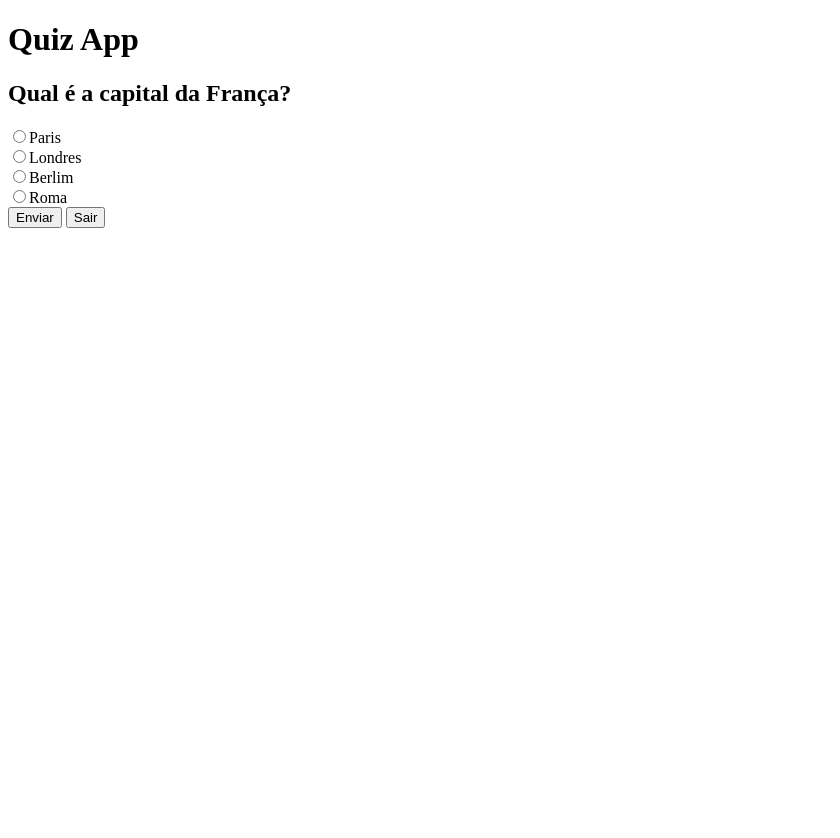
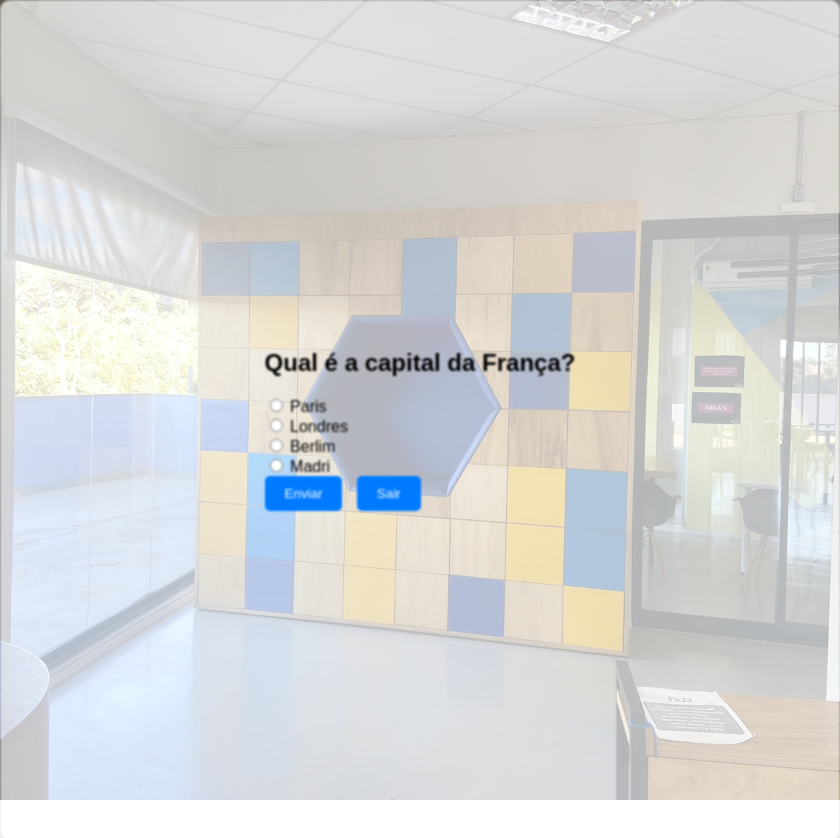
Before and after one commit to bessadavi33/QuizDoTerca, an Electron app: page QuizApp/index.html in a window 800 px wide. Both pictures are taken after a click on the button "Responder Perguntas". Shown: the whole page, 840 px wide, since content can reach past the window. Before the commit the page ends 800 px from the top, so only its background shows below. Drawn offline with Linux system fonts and the light colour scheme.

Commit message:
Centralizacao e Imagem de fundo

```diff
--- a/QuizApp/index.html
+++ b/QuizApp/index.html
@@ -7,56 +7,20 @@
     <link rel="stylesheet" href="style.css">
 </head>
 <body>
-    <div id="app">
+    <div class="overlay">
+        <div id="menu-container">
+            <div id="main-menu">
                 <h1>Quiz App</h1>
-        <div id="main-menu">
                 <label for="difficulty">Selecione o nível de dificuldade:</label>
                 <select id="difficulty">
                     <option value="1">Nível 1</option>
                     <option value="2">Nível 2</option>
                     <option value="3">Nível 3</option>
-            </select>
+                </select><br>
                 <button onclick="startQuiz()">Responder Perguntas</button>
                 <button onclick="showQuestionForm()">Cadastrar Perguntas</button>
             </div>
-
-        <div id="quiz" style="display: none;">
-            <h2 id="quiz-question"></h2>
-            <div id="quiz-options"></div>
-            <button onclick="submitAnswer()">Enviar</button>
-            <button onclick="confirmExit()">Sair</button>
-        </div>
-
-        <div id="question-form" style="display: none;">
-            <h2>Cadastrar Pergunta</h2>
-            <label for="new-question-level">Nível de Dificuldade:</label>
-            <select id="new-question-level">
-                <option value="1">Nível 1</option>
-                <option value="2">Nível 2</option>
-                <option value="3">Nível 3</option>
-            </select><br>
-
-            <label for="new-question">Pergunta:</label>
-            <input type="text" id="new-question"><br>
-
-            <label>Opções:</label><br>
-            <input type="radio" name="correct-option" value="0">
-            <input type="text" id="option-0"><br>
-            <input type="radio" name="correct-option" value="1">
-            <input type="text" id="option-1"><br>
-            <input type="radio" name="correct-option" value="2">
-            <input type="text" id="option-2"><br>
-            <input type="radio" name="correct-option" value="3">
-            <input type="text" id="option-3"><br>
-
-            <button onclick="saveQuestion()">Salvar</button>
-            <button onclick="cancelQuestionForm()">Cancelar</button>
-        </div>
-
-        <div id="confirmation-modal" style="display: none;">
-            <p>Tem certeza de que deseja sair do quiz?</p>
-            <button onclick="exitQuiz()">Sim</button>
-            <button onclick="closeConfirmationModal()">Não</button>
+            <div id="quiz" style="display: none;"></div>
         </div>
     </div>
     <script src="script.js"></script>
--- a/QuizApp/script.js
+++ b/QuizApp/script.js
@@ -1,179 +1,141 @@
+// script.js
+
+let currentQuestionIndex = 0;
+let score = 0;
 const questions = {
     1: [
         {
             question: "Qual é a capital da França?",
-            options: ["Paris", "Londres", "Berlim", "Roma"],
-            correctOption: "Paris"
+            options: ["Paris", "Londres", "Berlim", "Madri"],
+            correctAnswer: 0
         },
-        {
-            question: "Qual é a maior montanha do mundo?",
-            options: ["Monte Everest", "K2", "Kangchenjunga", "Lhotse"],
-            correctOption: "Monte Everest"
-        },
-        {
-            question: "Qual é o rio mais longo do mundo?",
-            options: ["Rio Amazonas", "Rio Nilo", "Rio Yangtzé", "Rio Mississippi"],
-            correctOption: "Rio Nilo"
-        },
-        {
-            question: "Qual é o maior oceano do mundo?",
-            options: ["Oceano Atlântico", "Oceano Pacífico", "Oceano Índico", "Oceano Ártico"],
-            correctOption: "Oceano Pacífico"
-        },
-        {
-            question: "Qual é a moeda do Japão?",
-            options: ["Yuan", "Yen", "Won", "Baht"],
-            correctOption: "Yen"
-        }
+        // Adicione mais perguntas de nível 1 aqui
     ],
     2: [
         {
-            question: "Quem pintou a Mona Lisa?",
-            options: ["Leonardo da Vinci", "Pablo Picasso", "Vincent van Gogh", "Claude Monet"],
-            correctOption: "Leonardo da Vinci"
+            question: "Qual é o maior oceano do mundo?",
+            options: ["Atlântico", "Índico", "Ártico", "Pacífico"],
+            correctAnswer: 3
         },
-        {
-            question: "Qual é a fórmula química da água?",
-            options: ["H2O", "CO2", "O2", "N2"],
-            correctOption: "H2O"
-        },
-        {
-            question: "Quem escreveu 'Dom Quixote'?",
-            options: ["Miguel de Cervantes", "William Shakespeare", "J.K. Rowling", "Gabriel Garcia Marquez"],
-            correctOption: "Miguel de Cervantes"
-        },
-        {
-            question: "Qual planeta é conhecido como o Planeta Vermelho?",
-            options: ["Marte", "Júpiter", "Saturno", "Vênus"],
-            correctOption: "Marte"
-        },
-        {
-            question: "Qual é o símbolo químico do ouro?",
-            options: ["Au", "Ag", "Fe", "Hg"],
-            correctOption: "Au"
-        }
+        // Adicione mais perguntas de nível 2 aqui
     ],
     3: [
         {
-            question: "Qual é a velocidade da luz no vácuo?",
-            options: ["299.792.458 m/s", "150.000.000 m/s", "300.000.000 m/s", "299.792.458 km/s"],
-            correctOption: "299.792.458 m/s"
+            question: "Quem pintou a Mona Lisa?",
+            options: ["Michelangelo", "Leonardo da Vinci", "Raphael", "Donatello"],
+            correctAnswer: 1
         },
-        {
-            question: "Qual é o elemento mais abundante no universo?",
-            options: ["Hidrogênio", "Oxigênio", "Carbono", "Hélio"],
-            correctOption: "Hidrogênio"
-        },
-        {
-            question: "Quem desenvolveu a teoria da relatividade?",
-            options: ["Isaac Newton", "Albert Einstein", "Niels Bohr", "Galileo Galilei"],
-            correctOption: "Albert Einstein"
-        },
-        {
-            question: "Qual é a fórmula da circunferência de um círculo?",
-            options: ["2πr", "πr^2", "2r", "πd"],
-            correctOption: "2πr"
-        },
-        {
-            question: "Quem escreveu a peça 'Hamlet'?",
-            options: ["William Shakespeare", "Christopher Marlowe", "George Bernard Shaw", "John Milton"],
-            correctOption: "William Shakespeare"
-        }
+        // Adicione mais perguntas de nível 3 aqui
     ]
 };
 
-let currentQuestionIndex = 0;
-let selectedQuestions = [];
+let selectedLevel = 1;
+let selectedAnswer = null;
 
 function startQuiz() {
-    const difficulty = document.getElementById('difficulty').value;
-    selectedQuestions = questions[difficulty];
-
-    if (selectedQuestions.length === 0) {
-        alert('Nenhuma pergunta disponível para este nível.');
-        return;
-    }
-
+    const level = document.getElementById('difficulty').value;
+    selectedLevel = parseInt(level);
     currentQuestionIndex = 0;
-    document.getElementById('main-menu').style.display = 'none';
-    document.getElementById('quiz').style.display = 'block';
-    showQuestion(currentQuestionIndex);
+    score = 0;
+    showQuestion();
 }
 
-function showQuestion(index) {
-    const question = selectedQuestions[index];
-    document.getElementById('quiz-question').innerText = question.question;
-    const optionsDiv = document.getElementById('quiz-options');
-    optionsDiv.innerHTML = '';
-    question.options.forEach(option => {
-        const radioBtn = document.createElement('input');
-        radioBtn.type = 'radio';
-        radioBtn.name = 'quiz-option';
-        radioBtn.value = option;
-        radioBtn.id = option.replace(/\s/g, ''); // Remove espaços do ID para garantir validade
-
-        const label = document.createElement('label');
-        label.htmlFor = radioBtn.id;
-        label.innerText = option;
-
-        optionsDiv.appendChild(radioBtn);
-        optionsDiv.appendChild(label);
-        optionsDiv.appendChild(document.createElement('br'));
-    });
+function showQuestion() {
+    const quizDiv = document.getElementById('quiz');
+    const questionObj = questions[selectedLevel][currentQuestionIndex];
+    quizDiv.innerHTML = `
+        <h2>${questionObj.question}</h2>
+        ${questionObj.options.map((option, index) => `
+            <label>
+                <input type="radio" name="answer" value="${index}">
+                ${option}
+            </label><br>
+        `).join('')}
+        <button onclick="submitAnswer()">Enviar</button>
+        <button onclick="confirmExit()">Sair</button>
+    `;
+    document.getElementById('main-menu').style.display = 'none';
+    quizDiv.style.display = 'block';
 }
 
 function submitAnswer() {
-    const selectedOption = document.querySelector('input[name="quiz-option"]:checked');
-    if (!selectedOption) {
-        alert('Por favor, selecione uma opção.');
-        return;
+    const selectedOption = document.querySelector('input[name="answer"]:checked');
+    if (selectedOption) {
+        selectedAnswer = parseInt(selectedOption.value);
+        checkAnswer();
+    } else {
+        alert('Por favor, selecione uma resposta!');
     }
+}
 
-    const answer = selectedOption.value;
-    const correctOption = selectedQuestions[currentQuestionIndex].correctOption;
+function checkAnswer() {
+    const questionObj = questions[selectedLevel][currentQuestionIndex];
+    const quizDiv = document.getElementById('quiz');
+    quizDiv.innerHTML = `
+        <h2>${questionObj.question}</h2>
+        ${questionObj.options.map((option, index) => `
+            <label style="text-decoration: ${index === questionObj.correctAnswer ? 'underline' : ''}; color: ${index === questionObj.correctAnswer ? 'green' : (index === selectedAnswer ? 'red' : '')};">
+                ${option}
+            </label><br>
+        `).join('')}
+        <button onclick="nextQuestion()">Próxima Pergunta</button>
+    `;
 
-    if (answer === correctOption) {
-        alert('Você acertou!');
+    if (selectedAnswer === questionObj.correctAnswer) {
+        score++;
+    }
+}
+
+function nextQuestion() {
+    currentQuestionIndex++;
+    if (currentQuestionIndex < questions[selectedLevel].length) {
+        showQuestion();
     } else {
-        alert(`Resposta incorreta. A resposta correta é: ${correctOption}`);
+        showScore();
     }
+}
 
-    currentQuestionIndex++;
-    if (currentQuestionIndex < selectedQuestions.length) {
-        showQuestion(currentQuestionIndex);
-    } else {
-        alert('Você completou o quiz!');
-        document.getElementById('quiz').style.display = 'none';
-        document.getElementById('main-menu').style.display = 'block';
-        currentQuestionIndex = 0;
+function showScore() {
+    const quizDiv = document.getElementById('quiz');
+    quizDiv.innerHTML = `
+        <h2>Você acertou ${score} de ${questions[selectedLevel].length} perguntas!</h2>
+        <button onclick="returnToMenu()">Retornar ao Menu</button>
+    `;
+}
+
+function returnToMenu() {
+    document.getElementById('quiz').style.display = 'none';
+    document.getElementById('main-menu').style.display = 'block';
+}
+
+function confirmExit() {
+    const confirmation = confirm("Você tem certeza que deseja sair?");
+    if (confirmation) {
+        returnToMenu();
     }
 }
 
 function showQuestionForm() {
+    const quizDiv = document.getElementById('quiz');
+    quizDiv.innerHTML = `
+        <h2>Cadastrar Pergunta (Apenas Visualização)</h2>
+        <label for="question">Pergunta:</label>
+        <input type="text" id="question" name="question"><br>
+        <label for="option1">Opção 1:</label>
+        <input type="text" id="option1" name="option1"><br>
+        <label for="option2">Opção 2:</label>
+        <input type="text" id="option2" name="option2"><br>
+        <label for="option3">Opção 3:</label>
+        <input type="text" id="option3" name="option3"><br>
+        <label for="option4">Opção 4:</label>
+        <input type="text" id="option4" name="option4"><br>
+        <label for="correctAnswer">Selecione a resposta correta:</label>
+        <input type="radio" name="correctAnswer" value="0"> Opção 1
+        <input type="radio" name="correctAnswer" value="1"> Opção 2
+        <input type="radio" name="correctAnswer" value="2"> Opção 3
+        <input type="radio" name="correctAnswer" value="3"> Opção 4<br>
+        <button onclick="returnToMenu()">Retornar ao Menu</button>
+    `;
     document.getElementById('main-menu').style.display = 'none';
-    document.getElementById('question-form').style.display = 'block';
+    quizDiv.style.display = 'block';
 }
-
-function cancelQuestionForm() {
-    document.getElementById('question-form').style.display = 'none';
-    document.getElementById('main-menu').style.display = 'block';
-}
-
-function saveQuestion() {
-    alert('Funcionalidade de salvar pergunta não implementada.');
-}
-
-function confirmExit() {
-    document.getElementById('confirmation-modal').style.display = 'block';
-}
-
-function closeConfirmationModal() {
-    document.getElementById('confirmation-modal').style.display = 'none';
-}
-
-function exitQuiz() {
-    document.getElementById('confirmation-modal').style.display = 'none';
-    document.getElementById('quiz').style.display = 'none';
-    document.getElementById('main-menu').style.display = 'block';
-    currentQuestionIndex = 0;
-}
--- a/QuizApp/style.css
+++ b/QuizApp/style.css
@@ -1,19 +1,49 @@
-#confirmation-modal {
-    position: fixed;
-    top: 50%;
-    left: 50%;
-    transform: translate(-50%, -50%);
-    background-color: white;
-    padding: 20px;
-    border: 1px solid black;
-    box-shadow: 0 0 10px rgba(0, 0, 0, 0.5);
-    z-index: 1000;
+/* style.css */
+
+body {
+    background-image: url('WhatsApp\ Image\ 2024-06-24\ at\ 10.36.49.jpeg'); /* Substitua 'imagem.jpg' pelo nome da sua imagem */
+    background-size: cover;
+    background-position: center;
+    background-repeat: no-repeat;
+    filter: blur(1px); /* Aplica um leve desfoque na imagem de fundo */
+    margin: 0; /* Remove margens padrão do corpo */
+    padding: 0; /* Remove padding padrão do corpo */
+    font-family: Arial, sans-serif; /* Define a fonte padrão */
+    height: 100vh; /* Garante que o fundo ocupe toda a altura da janela */
 }
 
-#confirmation-modal p {
-    margin: 0 0 10px;
+.overlay {
+    position: absolute;
+    top: 0;
+    left: 0;
+    width: 100%;
+    height: 100%;
+    background-color: rgba(255, 255, 255, 0.7); /* Cor de fundo semi-transparente para o retângulo branco */
+    display: flex;
+    justify-content: center; /* Centraliza o conteúdo na horizontal */
+    align-items: center; /* Centraliza o conteúdo na vertical */
+    z-index: 1; /* Garante que o retângulo branco fique sobreposto à imagem de fundo */
+    padding: 20px; /* Espaçamento interno do retângulo branco */
+    border-radius: 10px; /* Borda arredondada para o retângulo branco */
+    box-shadow: 0 0 10px rgba(0, 0, 0, 0.3); /* Sombra suave para destacar o retângulo */
 }
 
-#confirmation-modal button {
-    margin-right: 10px;
+/* Estilos para os elementos do menu */
+button {
+    background-color: #007BFF; /* Cor de fundo dos botões */
+    color: white; /* Cor do texto dos botões */
+    border: none; /* Remove a borda dos botões */
+    padding: 10px 20px; /* Espaçamento interno nos botões */
+    cursor: pointer; /* Altera o cursor ao passar por cima dos botões */
+    margin-right: 10px; /* Espaçamento direito entre os botões */
+    border-radius: 5px; /* Borda arredondada nos botões */
 }
+
+button:hover {
+    background-color: #0056b3; /* Cor de fundo ao passar o mouse sobre os botões */
+}
+
+button:active {
+    background-color: #0056b3; /* Cor de fundo quando o botão é clicado */
+    transform: translateY(1px); /* Efeito de pressionamento ao clicar no botão */
+}
```
Also changed, not shown: QuizApp/WhatsApp Image 2024-06-24 at 10.36.49.jpeg (added). Lines whose indentation alone changed are shown as unchanged.
